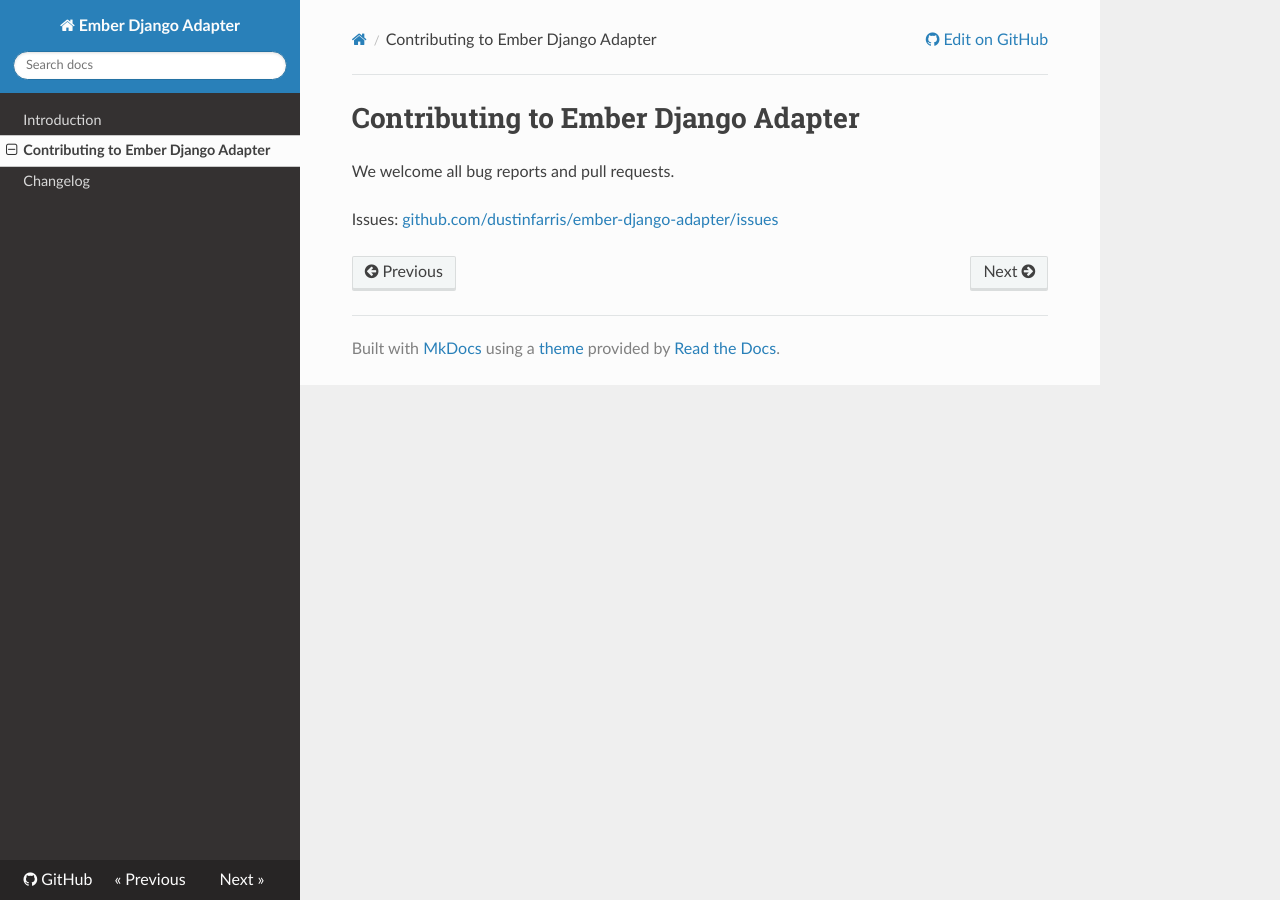
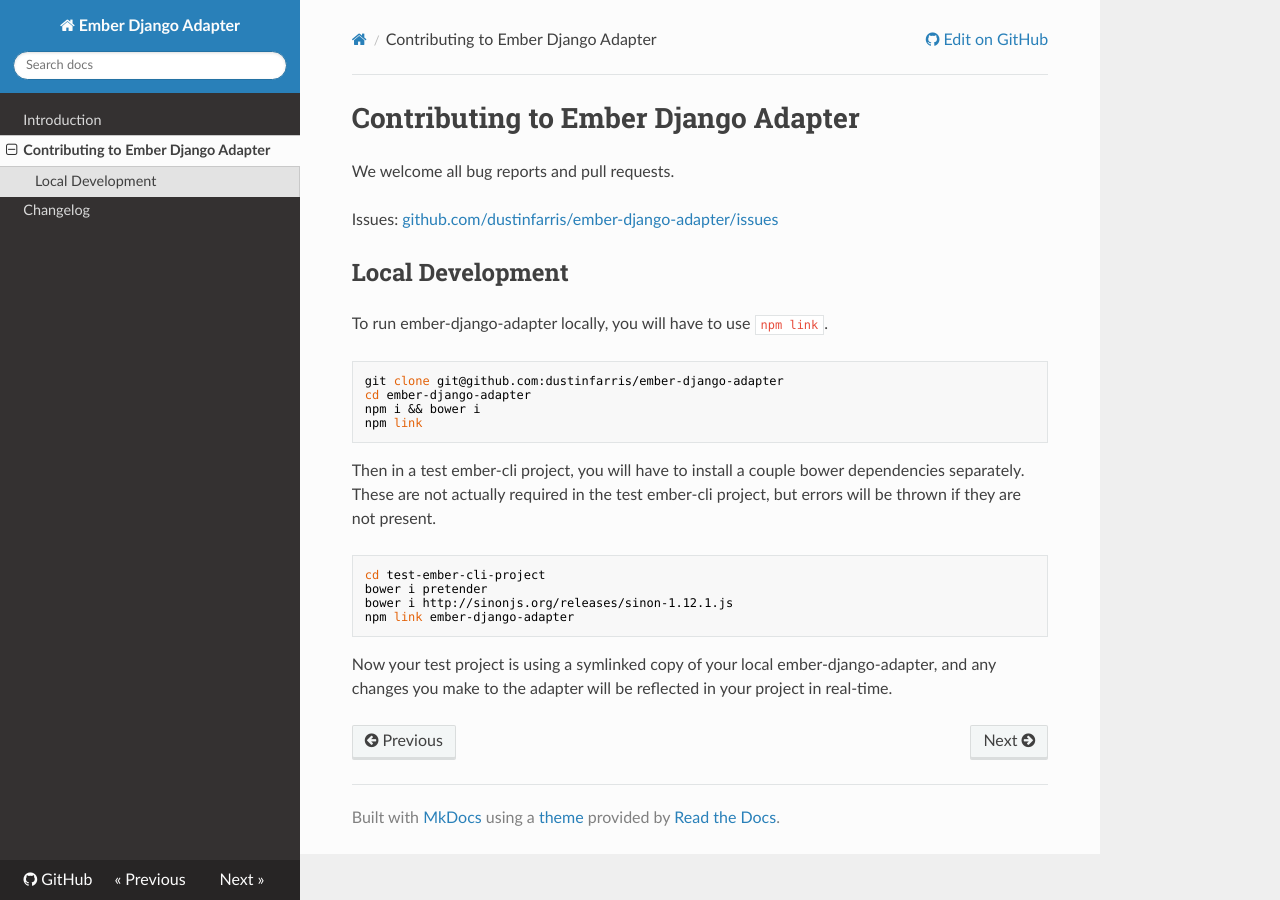
Before and after one commit to dustinfarris/ember-django-adapter, an MkDocs documentation site: the page built from docs/contributing.md, in a window 1280 px wide. Built offline with MkDocs 1.6.1, drawn with Linux system fonts in a browser that asks for light colours; nearby versions of some CDN libraries; old or Windows-style settings are respelled for this version of MkDocs.

Commit message:
Add instructions for local development

````diff
--- a/docs/contributing.md
+++ b/docs/contributing.md
@@ -5,5 +5,31 @@
 Issues: [github.com/dustinfarris/ember-django-adapter/issues][1]
 
 
+## Local Development
+
+To run ember-django-adapter locally, you will have to use `npm link`.
+
+```
+git clone git@github.com:dustinfarris/ember-django-adapter
+cd ember-django-adapter
+npm i && bower i
+npm link
+```
+
+Then in a test ember-cli project, you will have to install a couple bower dependencies separately.
+These are not actually required in the test ember-cli project, but errors will be thrown if they
+are not present.
+
+```
+cd test-ember-cli-project
+bower i pretender
+bower i http://sinonjs.org/releases/sinon-1.12.1.js
+npm link ember-django-adapter
+```
+
+Now your test project is using a symlinked copy of your local ember-django-adapter, and any changes
+you make to the adapter will be reflected in your project in real-time.
+
+
 
 [1]: https://github.com/dustinfarris/ember-django-adapter/issues
````
